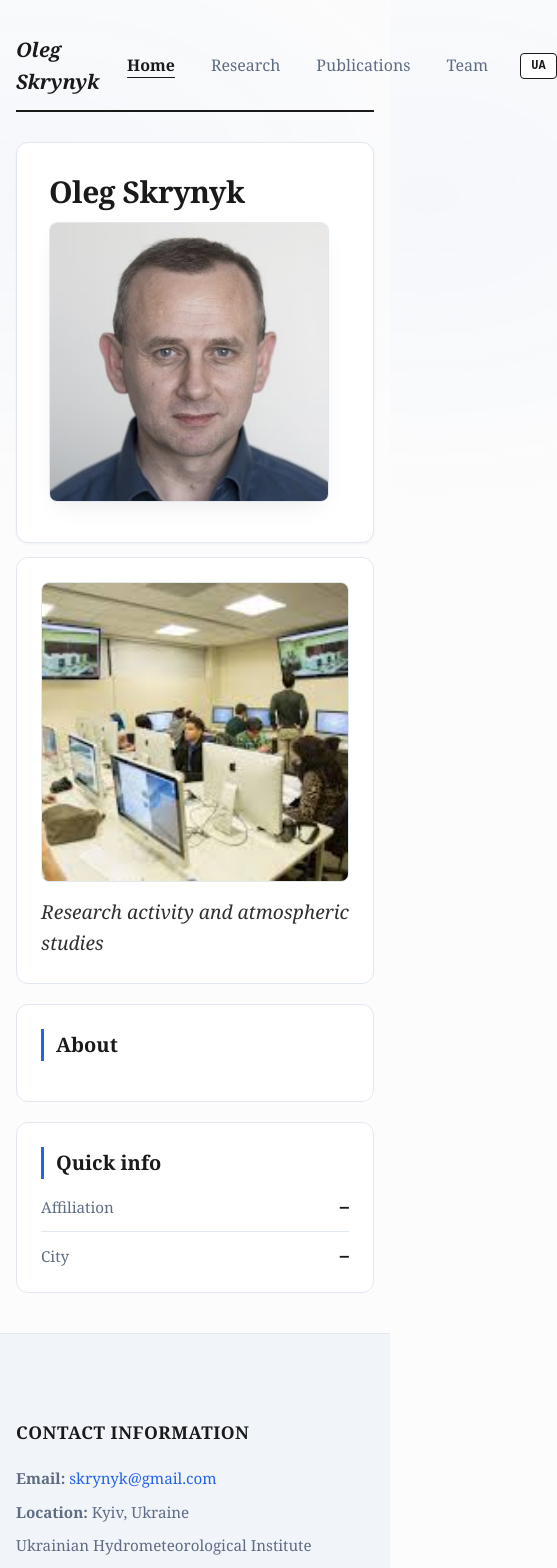
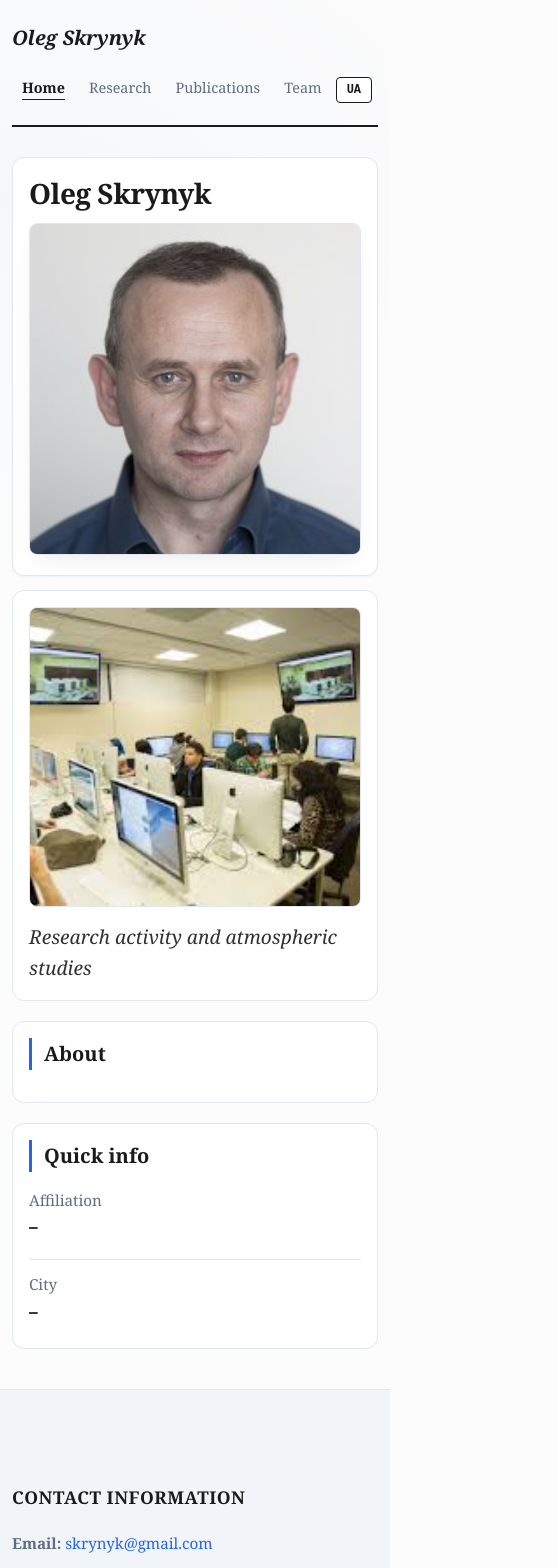
Before and after one commit to olegbach9-webdev/father-website-mvp, a React (Vite) app: page / in a window 390 px wide. Shown: the top 1568 px of the page, 557 px wide, since content can reach past the window. Built offline with nearby package versions, Linux system fonts and the light colour scheme; no server answers.

Commit message:
start mobile view

```diff
--- a/package.json
+++ b/package.json
@@ -9,7 +9,6 @@
     "build": "vite build",
     "lint": "eslint .",
     "preview": "vite preview",
-
     "predeploy": "npm run build",
     "deploy": "gh-pages -d dist"
   },
--- a/src/styles.css
+++ b/src/styles.css
@@ -320,3 +320,77 @@ h1 {
   color: #94a3b8;
   font-style: italic;
 }
+
+/* --- MOBILE VIEW --- */
+
+@media (max-width: 650px) {
+  /* Зменшуємо відступи контейнера для мобілок */
+  .container {
+    padding: 10px 12px 0;
+  }
+
+  /* Навігація стає вертикальною або компактнішою */
+  .nav {
+    flex-direction: column;
+    align-items: flex-start;
+    gap: 16px;
+    padding-bottom: 20px;
+  }
+
+  .links {
+    justify-content: flex-start;
+    width: 100%;
+    gap: 4px;
+  }
+
+  .link {
+    padding: 6px 10px;
+    font-size: 0.9rem;
+  }
+
+  .lang-btn {
+    margin-left: 0;
+    margin-top: 4px;
+  }
+
+  /* Hero секція: зменшуємо внутрішні відступи та текст */
+  .hero {
+    padding: 20px 16px;
+  }
+
+  .heroGrid {
+    grid-template-columns: 1fr;
+  }
+
+  /* Картки та контент */
+  .card {
+    padding: 16px;
+  }
+
+  h1 {
+    font-size: 28px;
+  }
+
+  /* Робимо зображення (наприклад, портрет) на всю ширину на мобілці */
+  .portrait {
+    max-width: 100%;
+    margin: 0 auto;
+    display: block;
+  }
+
+  /* Таблиці Key-Value (наприклад, в афіліації) */
+  .kv .row {
+    flex-direction: column;
+    gap: 4px;
+    padding-bottom: 8px;
+  }
+
+  .kv b {
+    font-size: 0.9rem;
+  }
+
+  /* Список статей та публікацій */
+  .item b {
+    font-size: 1rem;
+  }
+}
```
Also changed, not shown: 1 other file (tests, documents, lock files or other folders).
